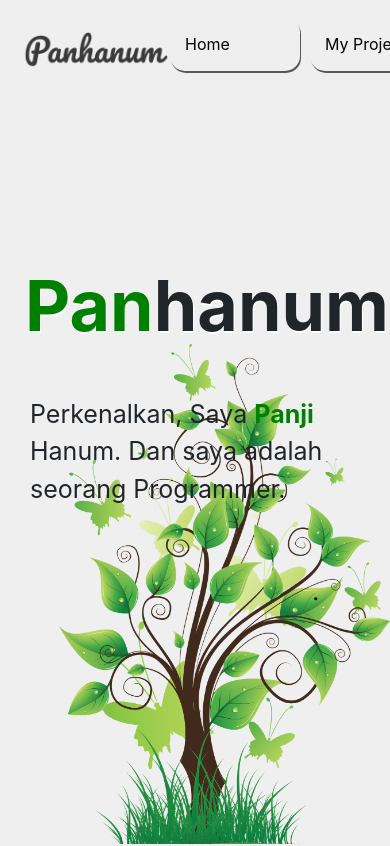
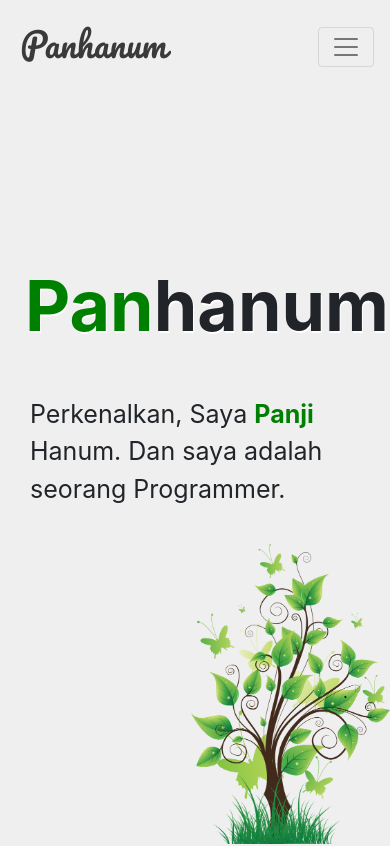
Before and after one commit to panjihanum/My-CV, a React (Create React App) app: page / in a window 390 px wide. Shown: the top 846 px of the page. Built offline with nearby package versions, Linux system fonts and the light colour scheme.

Commit message:
fix responsive

```diff
--- a/package.json
+++ b/package.json
@@ -3,6 +3,9 @@
   "version": "0.1.0",
   "private": true,
   "dependencies": {
+    "@fortawesome/fontawesome-svg-core": "^1.2.25",
+    "@fortawesome/free-solid-svg-icons": "^5.11.2",
+    "@fortawesome/react-fontawesome": "^0.1.7",
     "bootstrap": "^4.3.1",
     "jquery": "^3.4.1",
     "node-sass": "^4.13.0",
--- a/src/assets/scss/_header.scss
+++ b/src/assets/scss/_header.scss
@@ -5,27 +5,12 @@
     display: flex;
     flex-direction: row;
     overflow: hidden !important;
-    .left {
-        justify-content: left;
-        padding: 15px 0px 0px 20px;
-        img {
-            width: 150px;
-        }
-        margin: auto 0;
+    nav {
+        width: 100%;
     }
-    .center {
-        padding: 10px 0px;
-        display: -webkit-flex; /* Safari */
-        -webkit-flex-direction: row; /* Safari 6.1+ */
-        display: flex;
-        flex-direction: row;
-        justify-content: center;
+    .navbar-custom {
         margin: auto;
-        :hover{
-            width: 115px !important;
-        }
-
-        .menu {
+        .nav-link {
             :active{
                 box-shadow: 0px 0px #575858;
             }
@@ -37,14 +22,7 @@
             -webkit-transition: width 0.6s; /* For Safari 3.1 to 6.0 */
             transition: width 0.6s;
             width: 130px;
-
-            .menu-link{
-                color: black;
-                font-size: 12pt;
-                @media (min-width: 1600px) {
-                }
-            }
-
+            font-size: 12pt !important;
         }
     }
 }
--- a/src/assets/scss/_home.scss
+++ b/src/assets/scss/_home.scss
@@ -9,6 +9,10 @@
             position: absolute;
             bottom: 0;
             right: 0;
+            @media (max-width: 992px) {
+                min-height: 200px;
+                max-height: 300px;
+            }
         }
         .text-container {
             position: absolute;
--- a/src/assets/scss/_quotes.scss
+++ b/src/assets/scss/_quotes.scss
@@ -3,6 +3,9 @@
     width: 100%;
     min-height: 100vh;
     padding: 10px 100px;
+    @media (max-width: 992px) {
+        padding: 10px 0px;
+    }
     position: relative;
     .tree-2{
         min-height: 400px;
@@ -11,7 +14,11 @@
         position: absolute;
         bottom: 0;
         left: 0;
-        z-index: 0;
+        @media (max-width: 992px) {
+            min-height: 100px;
+            max-height: 300px;
+            margin: 0 auto;
+        }
     }
     .header{
         font-size: 40px;
@@ -20,11 +27,16 @@
         display: block;
         text-align: center;
         z-index: 4;
+        position: relative;
     }
     .row{
         margin: auto;
         .col-md-12 {
+
             .card-custom {
+                @media (max-width: 992px) {
+                    margin-bottom: 25px;
+                }
                 font-size: 13pt;
                 background: rgb(0,255,94);
                 background: linear-gradient(90deg, #00ff5e 0%, #00ff7e 60%, #00ff72 100%);
--- a/src/assets/scss/main.scss
+++ b/src/assets/scss/main.scss
@@ -1,6 +1,6 @@
 .container-custom{
     width: 100vw;
-    height: 2400px;
+    height: 100%;
     background: #efefef;
     overflow: hidden;
 }
--- a/src/components/Header.js
+++ b/src/components/Header.js
@@ -1,5 +1,8 @@
 import React from "react";
 import '../../src/assets/scss/_header.scss';
+import $ from 'jquery';
+import { FontAwesomeIcon } from '@fortawesome/react-fontawesome'
+
 
 class Header extends React.Component{
     constructor(props) {
@@ -32,23 +35,52 @@ class Header extends React.Component{
     render(){
         return (
             <header className="header" >
-                <div className="left">
+                <nav className="navbar navbar-expand-lg navbar-light">
                     <img src={require("../assets/images/logo.png")} />
-                </div>
-                <div className="center">
+                    <button className="navbar-toggler" type="button" data-toggle="collapse" data-target="#navbarSupportedContent" aria-controls="navbarSupportedContent" aria-expanded="false" aria-label="Toggle navigation">
+                        <span className="navbar-toggler-icon"></span>
+                    </button>
+
+                    <div className="collapse navbar-collapse" id="navbarSupportedContent">
+                        <ul className="navbar-nav navbar-custom">
                             {
                                 this.state.Menu.map(function (val, i){
                                     return (
-                            <div className="menu" key={val.key}>
-                                <div id={val.id} className="menu-link">{val.name}</div>
-                            </div>
+                                    <li className="nav-item active" key={val.key}>
+                                        <a className="nav-link" href="#">{val.name} <span className="sr-only">(current)</span></a>
+                                    </li>
                                     )
                                 })
                             }
+                        </ul>
                     </div>
+                </nav>
             </header>
+
         );
     };
 }
 
+$(function () {
+    //1) create a function
+        var handleMatchMedia = function(md) {
+            if (md.matches) {
+                $('.header .center').hide();
+                $('.header .center-2').show();
+                // your code
+            } else {
+                $('.header .center').show();
+                $('.header .center-2').hide();
+                // your code
+            }
+        }
+        var mq = window.matchMedia("(max-width: 768px)");
+
+    // 2) call the function
+        handleMatchMedia(mq);
+
+
+    //3) call the addListener function
+        mq.addListener(handleMatchMedia);
+    });
 export default Header;
--- a/src/components/Quotes.js
+++ b/src/components/Quotes.js
@@ -44,11 +44,13 @@ class Quotes extends React.Component{
                 My<span className="green"> Motivation</span>
             </div>
             <div className="video">
-            <iframe width="560" height="315" src="https://www.youtube.com/embed/gHhQB8enVqQ" frameBorder="false" allow="accelerometer; autoplay; encrypted-media; gyroscope; picture-in-picture" allowFullScreen></iframe>
+            <iframe width="568px" height="368px" src="https://www.youtube.com/embed/gHhQB8enVqQ" frameBorder="false" allow="accelerometer; autoplay; encrypted-media; gyroscope; picture-in-picture" allowFullScreen></iframe>
             </div>
         </div>
+
         )
     }
 }
 
+
 export default Quotes;
```
Also changed, not shown: 1 other file (tests, documents, lock files or other folders). Lines whose indentation alone changed are shown as unchanged.
